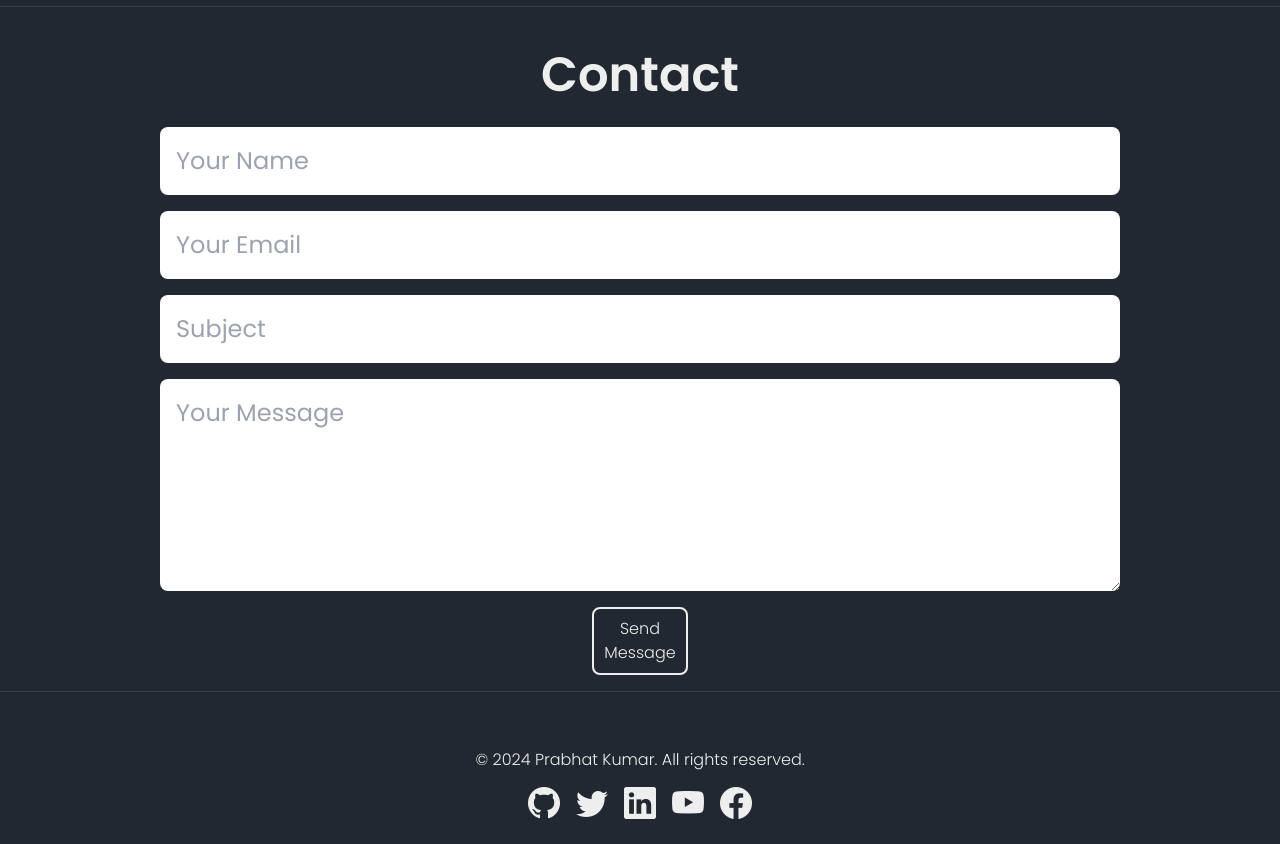
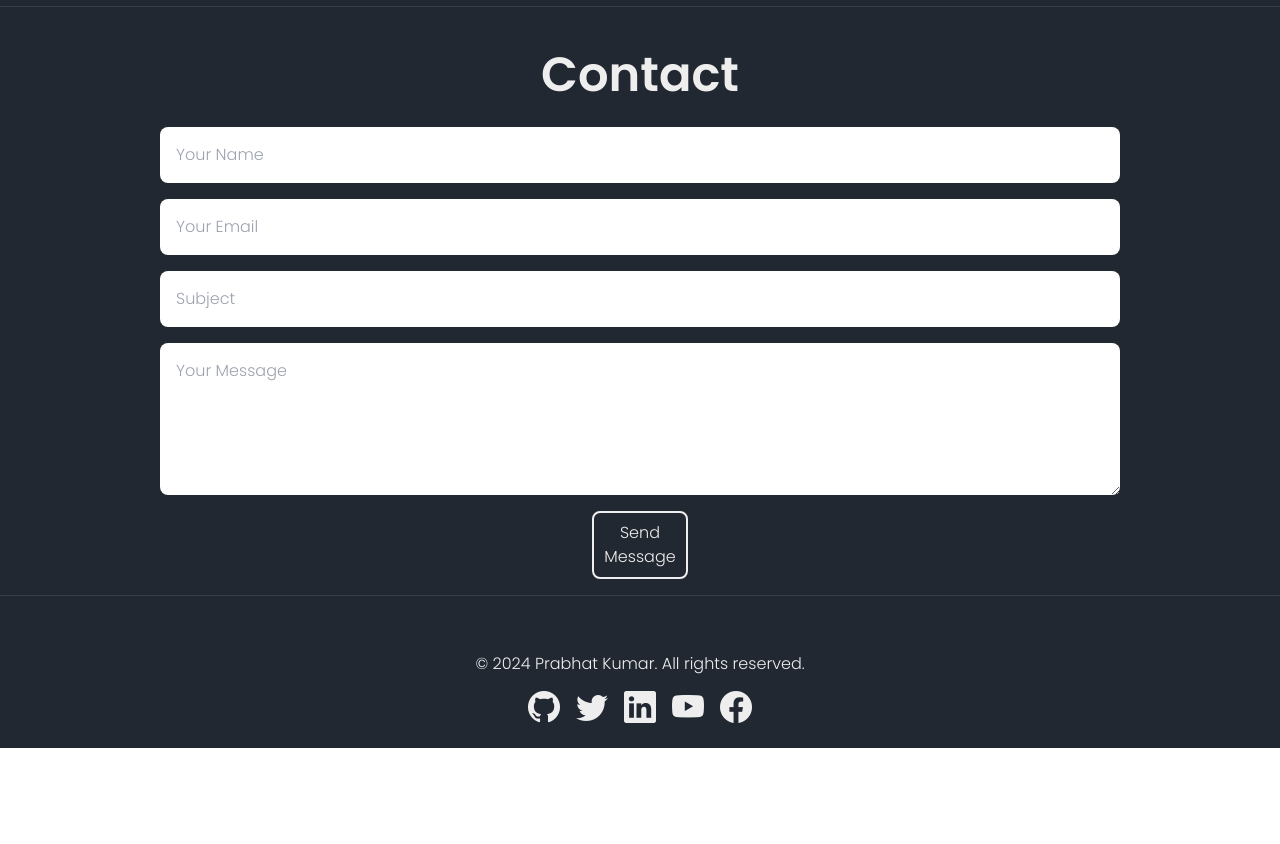
Before and after one commit to pkkrsingh877/Portfolio, a React (Vite) app: page / in a window 1280 px wide. Shown: the part 3140-3984 px from the top of the page. After the commit the page ends 3888 px from the top, so only its background shows below. Built offline with nearby package versions, Linux system fonts and the light colour scheme.

Commit message:
Stable Update: Responsive Design of Portfolio Done

```diff
--- a/src/components/Header.jsx
+++ b/src/components/Header.jsx
@@ -3,7 +3,7 @@ import { useState } from 'react';
 const Header = () => {
     const [isOpen, setIsOpen] = useState(false);
     return (
-        <nav className="flex flex-col md:flex-row justify-between p-4 text-medium">
+        <nav className="flex flex-col md:flex-row justify-between p-4 text-medium" id="home">
 
             <div className='flex justify-between items-center'>
                 {/* Logo */}
@@ -19,7 +19,7 @@ const Header = () => {
 
             {/* Links for Desktop */}
             <div className="hidden md:flex flex-row justify-around items-center gap-4 pr-4">
-                <a href="/" className="hover:text-accent">Home</a>
+                <a href="#home" className="hover:text-accent">Home</a>
                 <a href="#projects" className="hover:text-accent">Projects</a>
                 <a href="#skills" className="hover:text-accent">Skills</a>
                 <a href="#contact" className="hover:text-accent">Contact Me</a>
--- a/src/components/sections/Contact.jsx
+++ b/src/components/sections/Contact.jsx
@@ -2,11 +2,11 @@ const Contact = () => {
     return (
         <section className="w-full flex flex-col p-4" id="contact">
             <h1 className="font-semibold text-larger text-center p-4">Contact</h1>
-            <form className="w-full flex flex-col gap-4 px-12 md:px-24 lg:px-36 justify-center items-center" action="mailto:prabhatdie@gmail.com" method="post" encType="text/plain">
-                <input type="text" className="w-full font-normal text-medium p-4 rounded text-secondary" id="name" name="name" placeholder="Your Name" required />
-                <input type="email" className="w-full font-normal text-medium p-4 rounded text-secondary" id="email" name="email" placeholder="Your Email" required />
-                <input type="text" className="w-full font-normal text-medium p-4 rounded text-secondary" id="subject" name="subject" placeholder="Subject" required />
-                <textarea className="w-full font-normal text-medium p-4 rounded text-secondary" id="message" name="message" rows="5" placeholder="Your Message" required></textarea>
+            <form className="w-full flex flex-col gap-4 px-4 md:px-24 lg:px-36 justify-center items-center" action="mailto:prabhatdie@gmail.com" method="post" encType="text/plain">
+                <input type="text" className="w-full p-4 rounded text-secondary" id="name" name="name" placeholder="Your Name" required />
+                <input type="email" className="w-full p-4 rounded text-secondary" id="email" name="email" placeholder="Your Email" required />
+                <input type="text" className="w-full p-4 rounded text-secondary" id="subject" name="subject" placeholder="Subject" required />
+                <textarea className="w-full p-4 rounded text-secondary" id="message" name="message" rows="5" placeholder="Your Message" required></textarea>
                 <button type="submit" className="border-2 border-solid border-text inline w-24 p-2 text-center rounded">Send Message</button>
             </form>
         </section>
--- a/src/components/sections/Hero.jsx
+++ b/src/components/sections/Hero.jsx
@@ -4,7 +4,7 @@ const Hero = () => {
             <div className="">
                 <img src="./images/profile-picture.png" alt="Prabhat Kumar's Profile Picture" className="w-auto max-w-[400px] rounded-[50%] p-12" />
             </div>
-            <div className="p-12">
+            <div className="p-4 md:p-8 lg:p-12">
                 <h1 className="text-larger md:text-largest font-extrabold">Hi, I'm Prabhat Kumar!</h1>
                 <h2 className="text-large md:text-larger font-light p-2">A Passionate Web Developer</h2>
                 <p className="md:text-medium font-normal">I specialize in creating beautiful and functional websites using the latest technologies. With a focus on user experience and responsive design, I strive to deliver seamless digital experiences that exceed expectations. Let's build something amazing together!</p>
--- a/src/output.css
+++ b/src/output.css
@@ -820,6 +820,11 @@ video {
   padding-right: 3rem;
 }
 
+.px-8 {
+  padding-left: 2rem;
+  padding-right: 2rem;
+}
+
 .pr-4 {
   padding-right: 1rem;
 }
@@ -949,6 +954,10 @@ body {
     padding: 3rem;
   }
 
+  .md\:p-8 {
+    padding: 2rem;
+  }
+
   .md\:px-24 {
     padding-left: 6rem;
     padding-right: 6rem;
@@ -984,6 +993,10 @@ body {
     padding: 9rem;
   }
 
+  .lg\:p-12 {
+    padding: 3rem;
+  }
+
   .lg\:px-36 {
     padding-left: 9rem;
     padding-right: 9rem;
```
